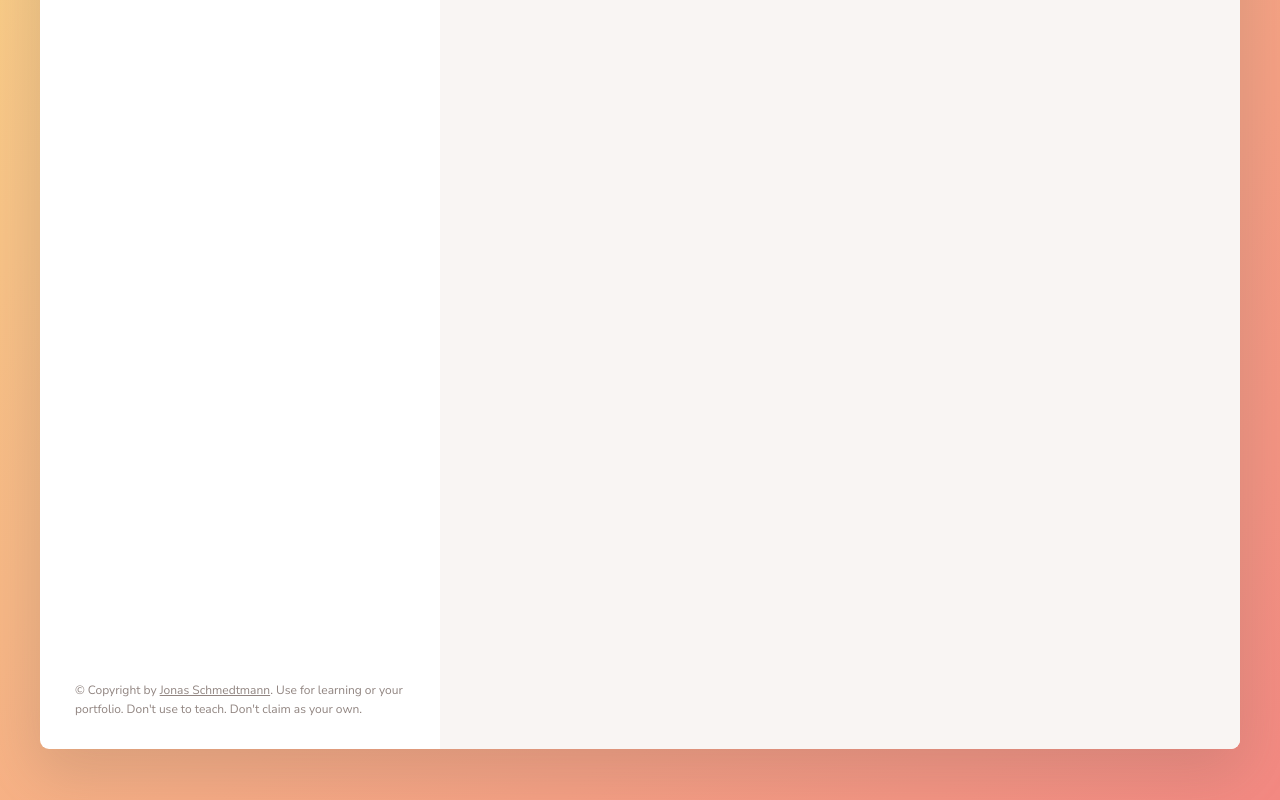
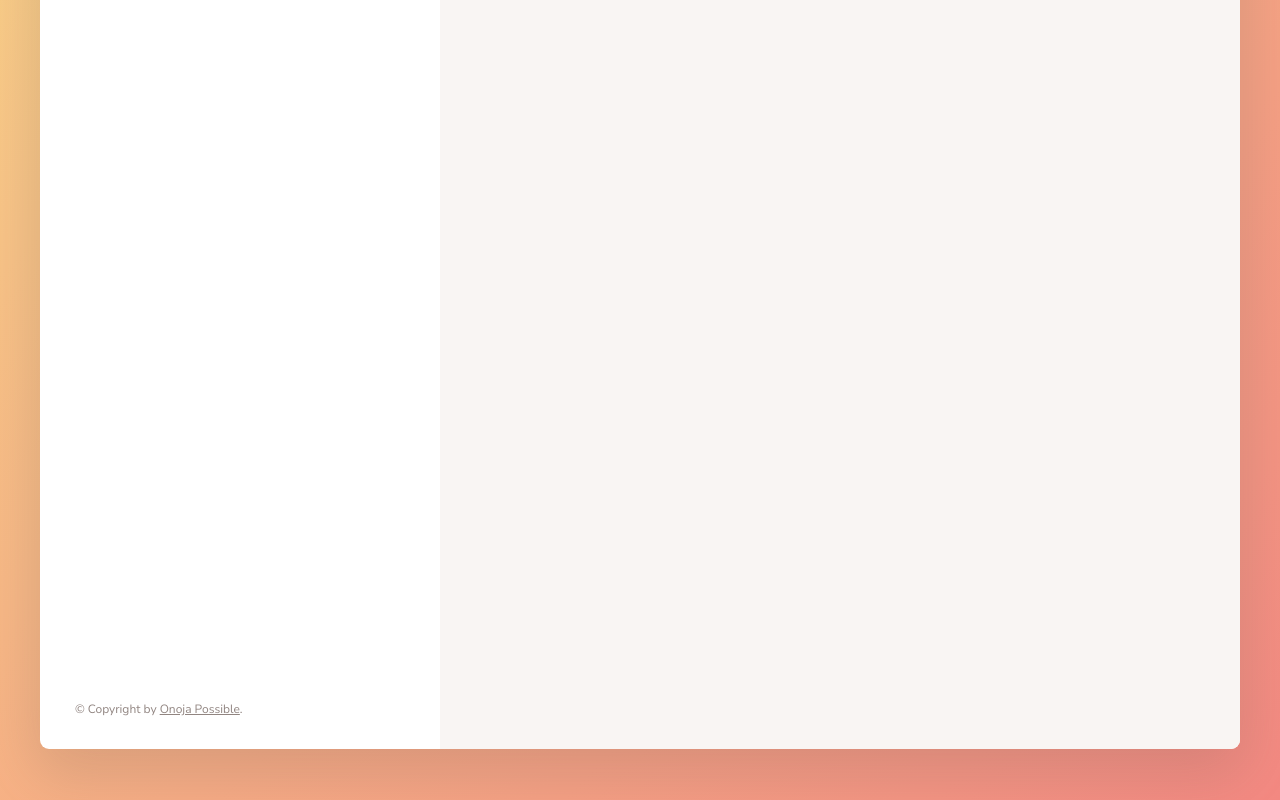
Before and after one commit to rightpossible/forkify, a website built with Parcel: page index.html in a window 1280 px wide. Shown: the part 472-1272 px from the top of the page. Built offline with nearby package versions, Linux system fonts and the light colour scheme.

Commit message:
Update index.html

```diff
--- a/index.html
+++ b/index.html
@@ -127,9 +127,8 @@
             class="twitter-link"
             target="_blank"
             href="https://twitter.com/jonasschmedtman"
-            >Jonas Schmedtmann</a
-          >. Use for learning or your portfolio. Don't use to teach. Don't claim
-          as your own.
+            >Onoja Possible</a
+          >.
         </p>
       </div>
 
```
